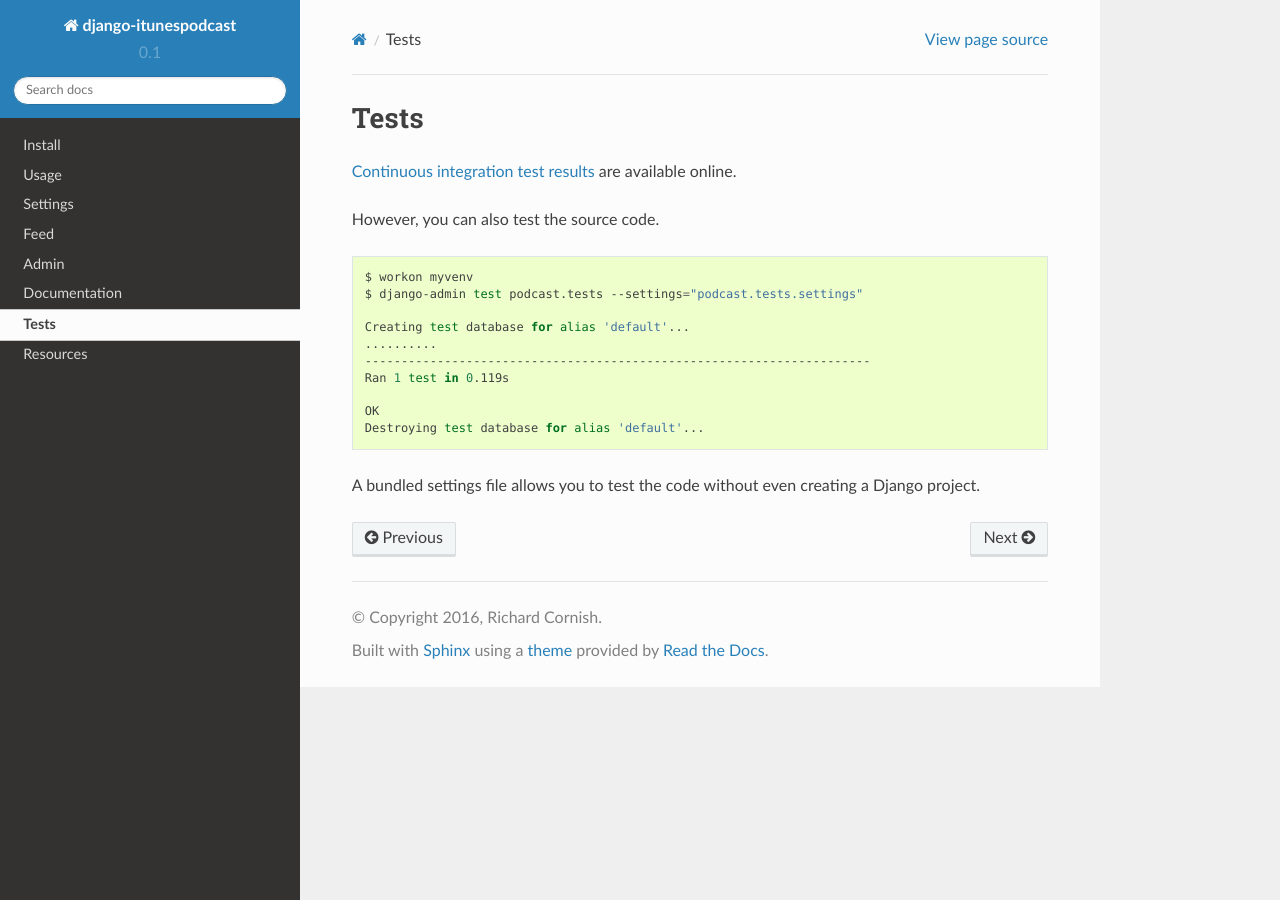
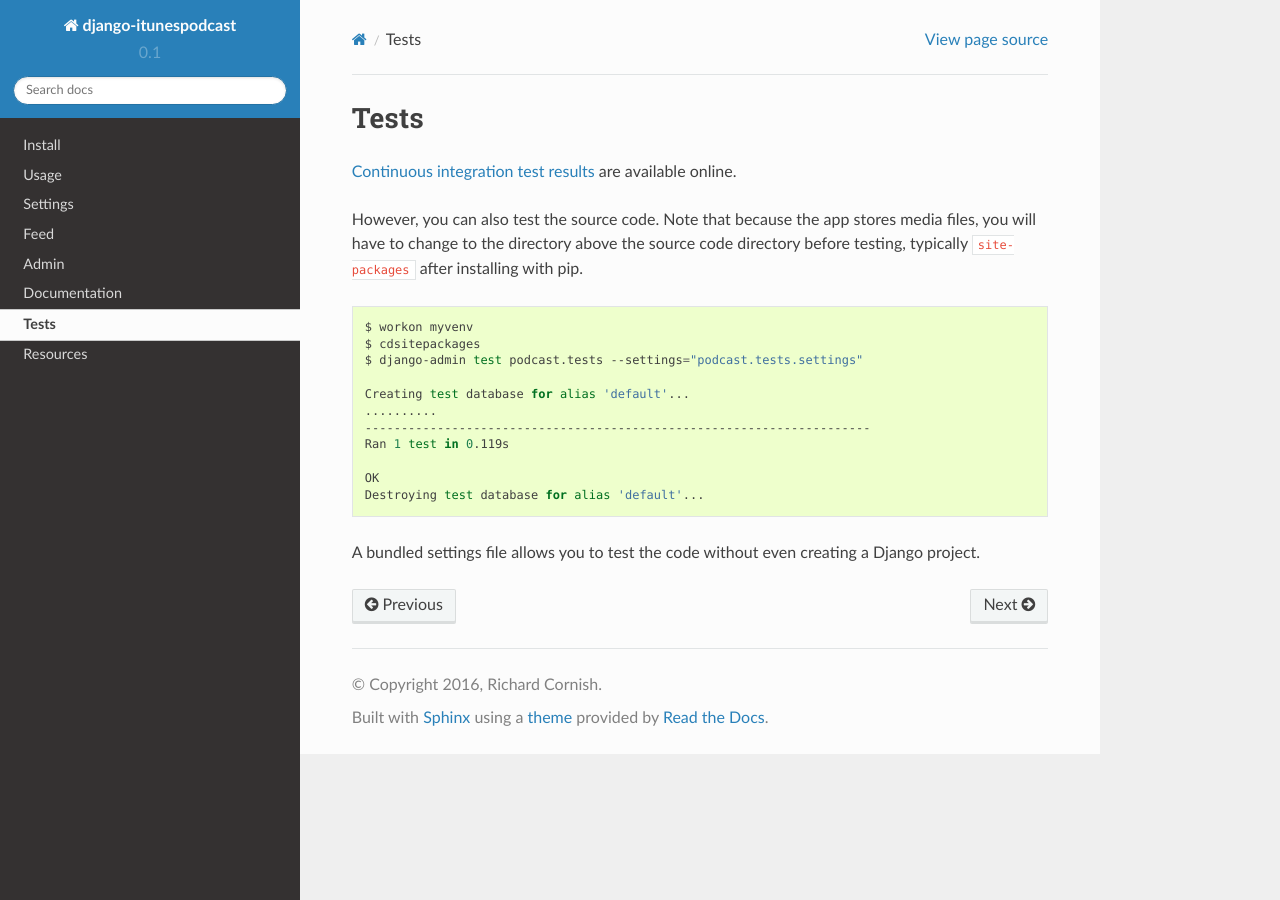
Before and after one commit to richardcornish/django-applepodcast, a Sphinx documentation site: the page built from docs/tests.rst, in a window 1280 px wide. Built offline with Sphinx 7.4.7 and the Read the Docs theme 2.0.0, drawn with Linux system fonts in a browser that asks for light colours.

```diff
--- a/docs/feed.rst
+++ b/docs/feed.rst
@@ -116,7 +116,7 @@ Although every effort was made to recreate the `RSS feed sample <https://help.ap
 * In the RSS feed sample, the enclosure ``length`` of an ``<item>`` is similarly determined by automatically reading the enclosure `size of the file <https://docs.djangoproject.com/en/1.10/ref/files/file/#django.core.files.File.size>`_.
 * In the RSS feed sample, the paths to media files were changed to reflect a more typical Django file path.
 * In the RSS feed sample, ``<item>`` elements omit ``<link>`` and ``<description>`` elements. While `technically valid <https://cyber.harvard.edu/rss/rss.html#hrelementsOfLtitemgt>`_, Django encourages its use by automatically querying for an item's absolute URL, and thus each item's ``<link>`` and ``<description>`` are preserved.
-* In the RSS feed sample, the ``<item>`` elements contain ``<pubDate>`` values whose time zones are inconsistent: ``GMT`` (which is `obsolete <https://en.wikipedia.org/wiki/Greenwich_Mean_Time>`_), ``EST``, ``-0700``, and ``+3000`` (which should be ``+0300``). Because Django defines ``TIME_ZONE`` at the project level in `settings <https://docs.djangoproject.com/en/1.10/ref/settings/#std:setting-TIME_ZONE>`_, it's impossible to display datetimes in the show feed with different UTC offsets. For example, given a datetime ``2016-03-11T01:15:00+0300`` (which might be, say, ``'Europe/Moscow'``), a setting of ``TIME_ZONE = 'UTC'`` would ultimately result in a display of ``Thu, 10 Mar 2016 22:15:00 +0000``, that is, moving three hours backward to achieve UTC, which would be around 10 p.m. the prior evening. All values of ``<pubDate>`` elements have been converted to their UTC-time zone equivalents.
+* In the RSS feed sample, the ``<item>`` elements contain ``<pubDate>`` values whose time zones are inconsistent: ``GMT`` (which is `obsolete <https://en.wikipedia.org/wiki/Greenwich_Mean_Time>`_), ``EST``, ``-0700``, and ``+3000`` (which should be ``+0300``). Because Django defines ``TIME_ZONE`` at the project level in `settings <https://docs.djangoproject.com/en/1.10/ref/settings/#std:setting-TIME_ZONE>`_, it's impossible to display datetimes in the show feed with different time zones. For example, given a datetime ``2016-03-11T01:15:00+0300`` (which might be, say, ``'Europe/Moscow'``), a setting of ``TIME_ZONE = 'UTC'`` would ultimately result in a display of ``Thu, 10 Mar 2016 22:15:00 +0000``, that is, moving three hours backward to achieve UTC, which would be around 10 p.m. the prior evening. All values of ``<pubDate>`` elements have been converted to their UTC-time zone equivalents.
 * In the RSS feed sample, elements that correspond to boolean values are inconsistently capitalized. The values of ``<itunes:explicit>`` elements are ``no``, but the value of ``<itunes:isClosedCaptioned>`` is ``Yes``. The sample was changed to ``yes``.
 * In the RSS feed, the episode "Shake Shake Shake Your Spices" has a ``<description>`` and ``<itunes:summary>`` element whose value contains a malformed URL, i.e. ``https://itunes/apple.com``. The error has been preserved.
 * In the RSS feed, the episode "Red,Whine, & Blue" is missing a space after the first comma. The error has been preserved.
--- a/docs/tests.rst
+++ b/docs/tests.rst
@@ -5,11 +5,12 @@ Tests
 
 `Continuous integration test results <https://travis-ci.org/richardcornish/django-itunespodcast>`_ are available online.
 
-However, you can also test the source code.
+However, you can also test the source code. Note that because the app stores media files, you will have to change to the directory above the source code directory before testing, typically ``site-packages`` after installing with pip.
 
 .. code-block:: bash
 
    $ workon myvenv
+   $ cdsitepackages
    $ django-admin test podcast.tests --settings="podcast.tests.settings"
 
    Creating test database for alias 'default'...
--- a/setup.py
+++ b/setup.py
@@ -20,7 +20,6 @@ setup(
     install_requires=[
         'mutagen',
         'pillow',
-        'pytz',
     ],
     test_suite='podcast.tests',
     classifiers=[
```
Also changed, not shown: 1 other file.
